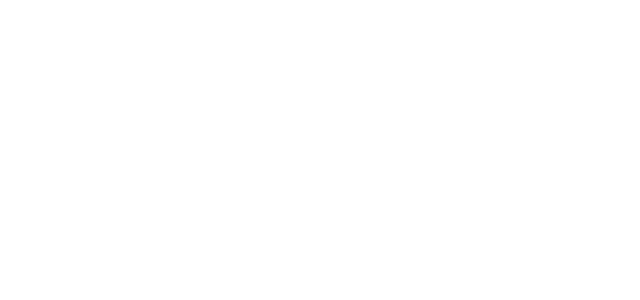
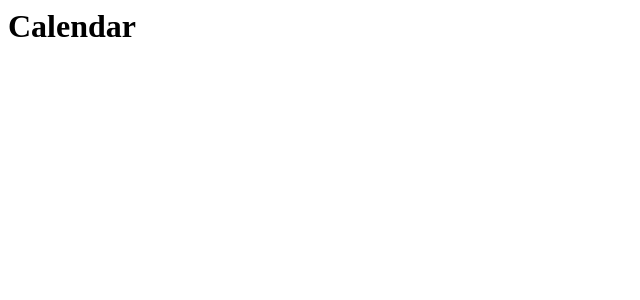
Before and after one commit to psychology50/12th-likelion-front-admin-test, a React (Create React App) app: page /calendar in a window 1280 px wide. Before the commit this address had no page. Shown: the top 300 px of the page, without its empty margins (0-640 px from the left). Built offline with nearby package versions, Linux system fonts and the light colour scheme.

Commit message:
[Feature] Routing

```diff
--- a/src/App.js
+++ b/src/App.js
@@ -1,10 +1,12 @@
 import { Route, Routes } from "react-router-dom";
 import Main from "./pages/Main";
+import Calendar from "./pages/Calendar";
 
 function App() {
   return (
       <Routes>
         <Route path="/" element={<Main />} />
+        <Route path="/calendar" element={<Calendar />} />
       </Routes>
   );
 }
--- /dev/null
+++ b/src/pages/Calendar.js
@@ -0,0 +1,9 @@
+const Calendar = () => {
+    return (
+        <div>
+            <h1>Calendar</h1>
+        </div>
+    );
+}
+
+export default Calendar;
```
